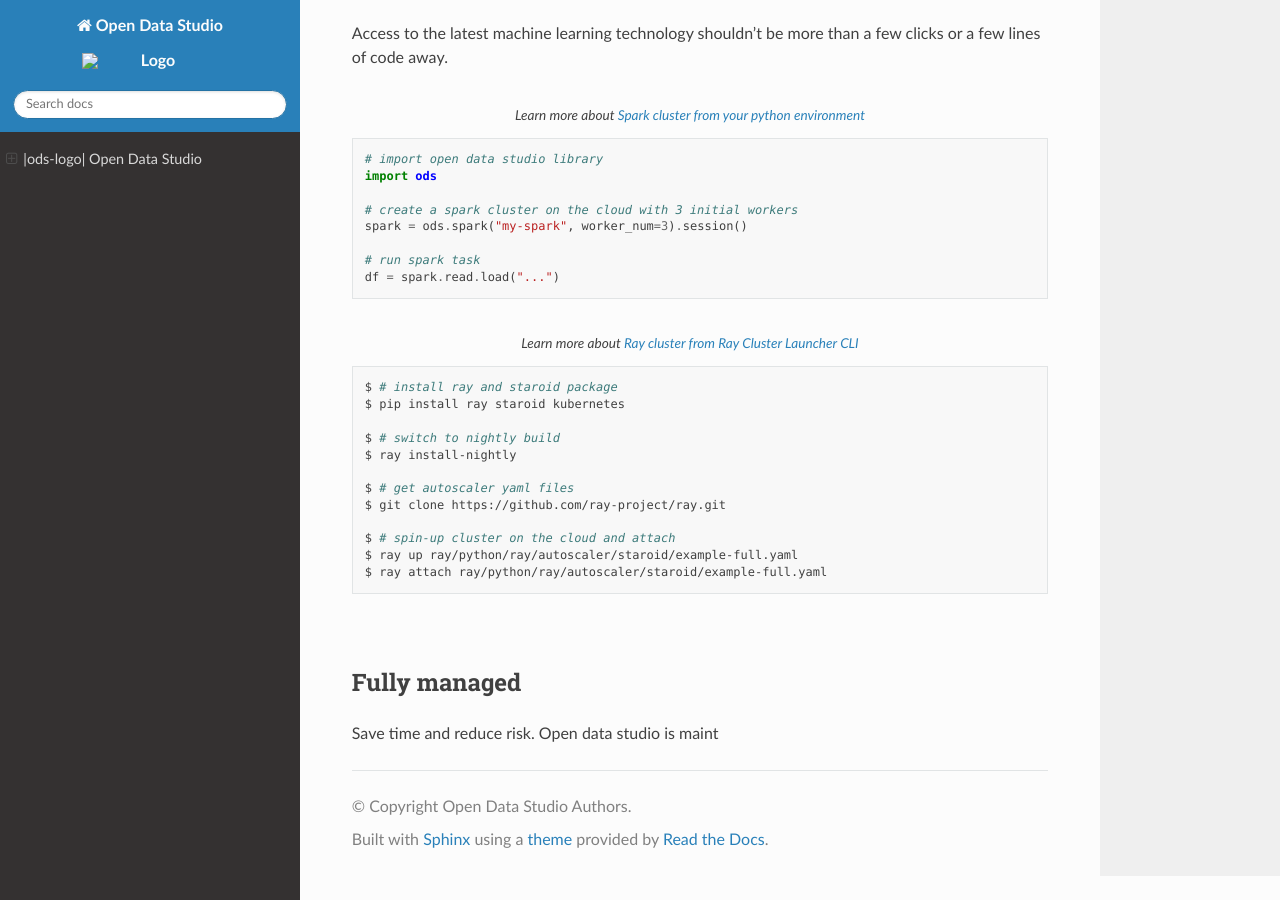
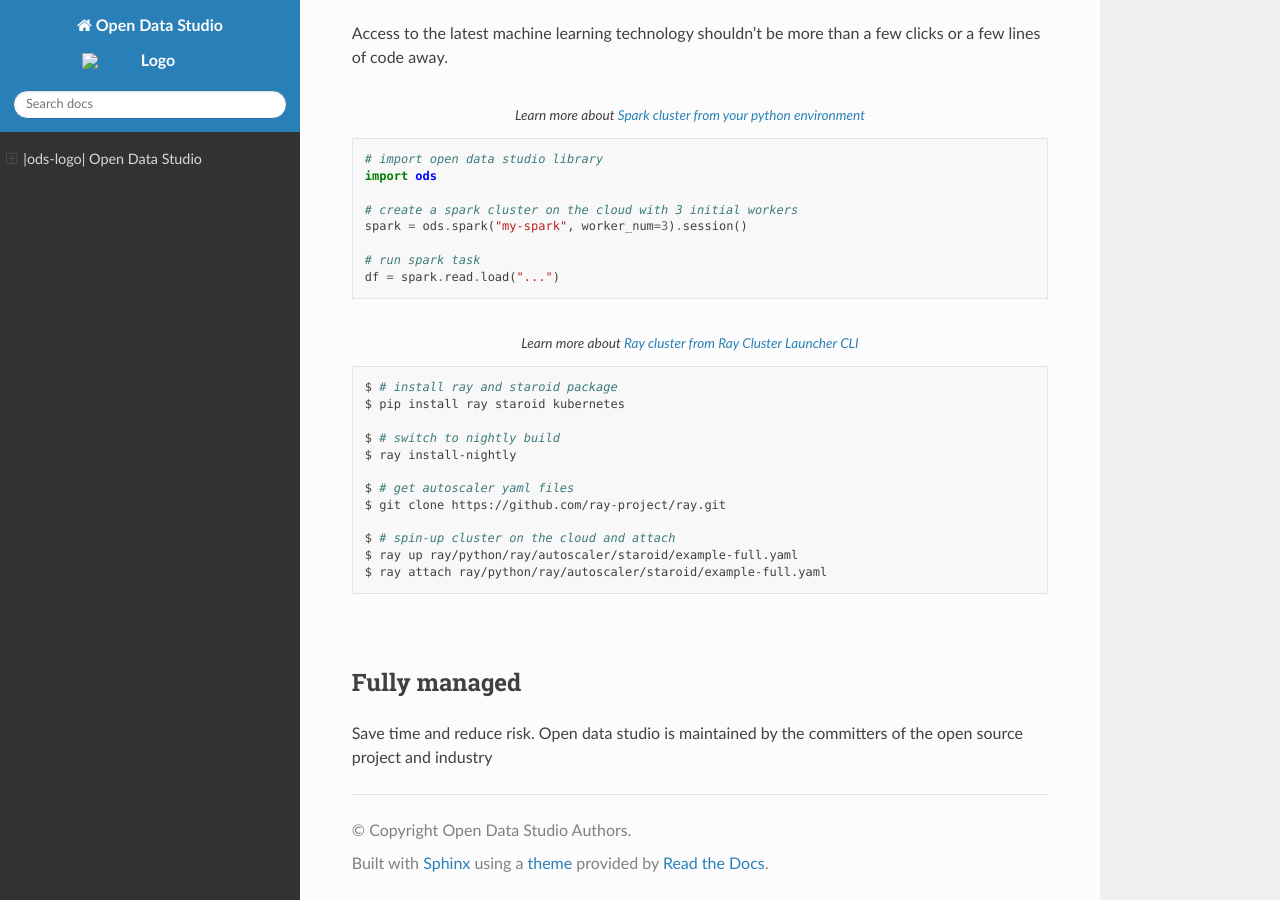
Before and after one commit to Forethoughts/forethoughts-datastudio, a Sphinx documentation site: the page built from docs/index.rst, in a window 1280 px wide and 900 px high, scrolled down 1940 px. Built offline with Sphinx 7.4.7 and the Read the Docs theme 2.0.0, drawn with Linux system fonts in a browser that asks for light colours.

```diff
--- a/docs/index.rst
+++ b/docs/index.rst
@@ -114,4 +114,4 @@
 -------------
 
 Save time and reduce risk.
-Open data studio is maint
+Open data studio is maintained by the committers of the open source project and industry
```
